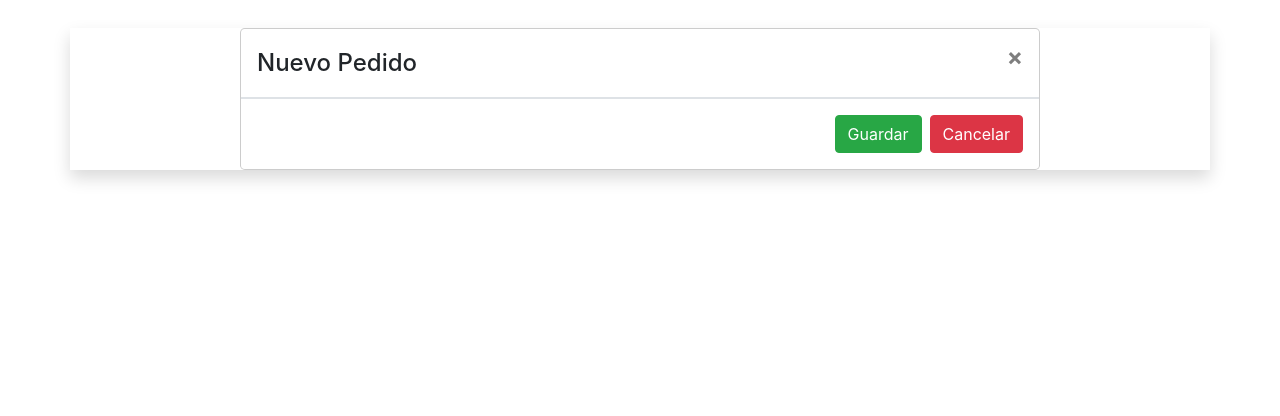
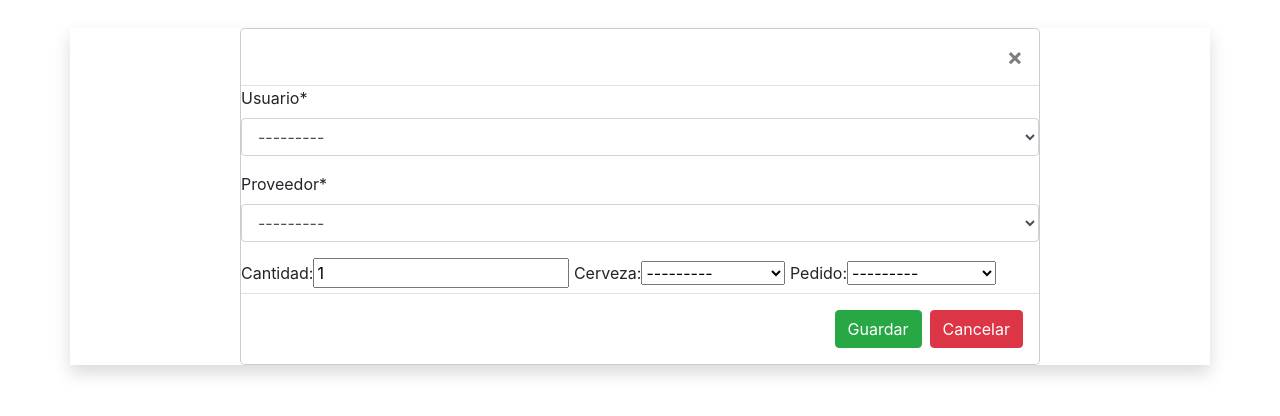
Before and after one commit to rodrigo-amc/i12-Khronos, a Django app: page /pedidoNuevo in a window 1280 px wide. Shown: the part 60-476 px from the top of the page. Run offline with Django 3.2, Linux system fonts and the light colour scheme; a user stored in the database is signed in; tables that the repository leaves empty hold one stand-in row (values such as "Sample post"); parts of the project's set-up code (start-up, migrations or seed data) failed here and were passed over; some libraries are stand-ins or nearby versions.

Commit message:
Modelando El Pedido

```diff
--- a/Pedidos/admin.py
+++ b/Pedidos/admin.py
@@ -1,8 +1,8 @@
 from django.contrib import admin
 from django.contrib.auth.admin import User
-from .models import Cerveza, Pedido, LineaPedido
+from .models import Cerveza
 
 # Register your models here.
 admin.site.register(Cerveza)
-admin.site.register(Pedido)
-admin.site.register(LineaPedido)
+#admin.site.register(Pedido)
+#admin.site.register(LineaPedido)
--- a/Pedidos/forms.py
+++ b/Pedidos/forms.py
@@ -1,5 +1,5 @@
 from django.forms import ModelForm
-from .models import Proveedor, Cerveza, LineaPedido, Pedido
+from .models import Proveedor, Cerveza, Pedido, LineaPedido
 
 # Ver Usuarios/forms.py
 
@@ -25,15 +25,13 @@
         model = Pedido
         fields = [
             'usuario',
-            'proveedor',
+            'proveedor'
         ]
 
 
 class frmLineaPedido(ModelForm):
     class Meta:
         model = LineaPedido
-        fields = [
-            'cerveza',
-            'cantidad'
-        ]
+        fields = '__all__'
+
 #endregion PEDIDOS
--- a/Pedidos/models.py
+++ b/Pedidos/models.py
@@ -1,5 +1,7 @@
 from django.db import models
 from django.contrib.auth.models import User
+from django.core.validators import MinValueValidator
+
 # Create your models here.
 #region Comentarios
 # Las clases dentro de este modulo representan los modelos.
@@ -35,27 +37,30 @@
     def __str__(self):
         return self.nombre
 
-"""
+
+#region Modelos con relación "ForeignKey"
+""" class LineaPedido(models.Model):
+    cerveza = models.ForeignKey(Cerveza, on_delete=models.DO_NOTHING)
+    #cantidad = models.PositiveIntegerField(default=1, validators=[MinValueValidator(1)])
+    cantidad = models.PositiveIntegerField()
+
 class Pedido(models.Model):
-    usuario = models.ForeignKey(User, on_delete=models.CASCADE)
-    proveedor = models.ForeignKey(Proveedor, on_delete=models.CASCADE)
+    fecha = models.DateField(auto_now_add=True)
+    usuario = models.ForeignKey(User, on_delete=models.DO_NOTHING)
+    proveedor = models.ForeignKey(Proveedor, on_delete=models.DO_NOTHING)
+    lineaPedido = models.ForeignKey(LineaPedido, on_delete=models.DO_NOTHING) """
+#endregion
+
+# Modelos con relación ManyToMany
+class Pedido(models.Model):
+    fecha = models.DateField(auto_now_add=True)
+    usuario = models.ForeignKey(User, on_delete=models.DO_NOTHING)
+    proveedor = models.ForeignKey(Proveedor, on_delete=models.DO_NOTHING)
     cerveza = models.ManyToManyField(Cerveza, through='LineaPedido')
-    fecha = models.DateField(auto_now_add=True)
-
-    def __str__(self):
-        return str(self.pk)
 
 
-# Este es el modelo "intermedio" en la relación "N a N"
-# entre Cerveza y Pedido
-#https://docs.djangoproject.com/en/3.0/topics/db/models/#extra-fields-on-many-to-many-relationships
+
 class LineaPedido(models.Model):
-    cantidad = models.IntegerField()
+    cantidad = models.PositiveIntegerField(default=1, validators=[MinValueValidator(1)])
     cerveza = models.ForeignKey(Cerveza, on_delete=models.CASCADE)
-    pedido = models.ForeignKey(Pedido, on_delete=models.CASCADE)
-
-    class Meta:
-        unique_together = [
-            ['cerveza', 'pedido']
-        ]
- """
+    Pedido = models.ForeignKey(Pedido, on_delete=models.CASCADE)
--- a/Pedidos/templates/Pedidos/pedidosForm.html
+++ b/Pedidos/templates/Pedidos/pedidosForm.html
@@ -5,14 +5,14 @@
 <div id="Nuevo">
     <div class="modal-dialog modal-lg modal-dialog-centered">
         <div class="modal-content">
-            <form action="" method="POST">
+            <form action='' method="POST">
                 <div class="modal-header">
-                    <h4 class="modal-title">Nuevo Pedido</h4>
+                    <h4 class="modal-title">{{msg}}</h4>
                     <button type="button" class="close" data-dismiss="modal" aria-hidden="true">&times;</button-->
                 </div>
                 {% csrf_token %}
-                {{pedido | crispy}}
-                {{linea.as_table}}
+                {{formPedido | crispy}}
+                {{formLinea.as_table}}
 
                 <div class="modal-footer">
                     <!--EL BOTON DE ACEPTAR SE DEBE CAMBIAR A SUBMIT CUANDO SE IMPLEMENTE-->
--- a/Pedidos/views.py
+++ b/Pedidos/views.py
@@ -4,7 +4,7 @@
 
 # Importo formularios
 from .forms import frProveedor, frCerveza, frmPedido, frmLineaPedido
-from .models import Proveedor, Cerveza, Pedido, LineaPedido
+from .models import Proveedor, Cerveza
 
 # Create your views here.
 # En Django (MTV) las vistas son los controladores de MVC
@@ -147,42 +147,34 @@
 def pedidos(request):
     return render(request, 'Pedidos/pedidos.html')
 
+@login_required
+def pedidosNuevo(request):
+    fPed = frmPedido()
+    fLin = frmLineaPedido()
 
-def pedidosNuevo(request):
+    if request.method == 'POST':
+        fPed = frmPedido(request.POST)
+        fLin = frmLineaPedido(request.POST)
 
-    ctx = {
-        'pedido': frmPedido(),
-        'linea': frmLineaPedido()
-    }
+        if fPed.is_valid() and fLin.is_valid() :
+            linea = fLin.save()
+            pedido = fPed.save(False)
+            pedido.lineaPedido = linea
+            pedido.save()
 
-    if request.method =='POST':
-        pedidoForm = ctx['pedido']=frmPedido(request.POST)
-        lineaForm = ctx['linea']=frmLineaPedido(request.POST)
-        if pedidoForm.is_valid() and lineaForm.is_valid():
-            pedidoForm.save()
+            return HttpResponse('ENTRO A ISVALID')
+        else:
+            return HttpResponse('NO VALID')
 
-            #Entry.objects.order_by
-            #my_queryset.reverse()[:1]
+    return render(request, 'Pedidos/pedidosForm.html',
+    {
+        'formPedido':fPed,
+        'formLinea':fLin
+    })
 
-            #obtengo el último id de Pedido
-            #pdID = Pedido.objects.order_by('id').reverse()[:1]
+#endregion
 
 
-            lineaForm.save(False)
-            lineaForm.save_m2m(pdID)
-            lineaForm.save()
-            return redirect('Pedidos')
-
-
-        else:
-            for mensaje in pedidoForm.errors:
-                messages.error(request, pedidoForm.errors[mensaje])
-                for lmes in lineaForm.errors:
-                    lmes.error(request, lineaForm.errors[lmes])
-                    return render(request, 'Pedidos/pedidosForm.html', ctx)
-    else:
-        return render(request, 'Pedidos/pedidosForm.html', ctx)
-#endregion Pedidos
 
 @login_required
 def ingresos(request):
```
Also changed, not shown: Pedidos/migrations/0005_auto_20201113_1554.py (deleted), Pedidos/migrations/0005_lineapedido_pedido.py (added), Pedidos/migrations/0006_auto_20201113_1614.py (deleted), Pedidos/migrations/0006_auto_20201125_1551.py (added), Pedidos/migrations/0007_auto_20201125_1956.py (added).
